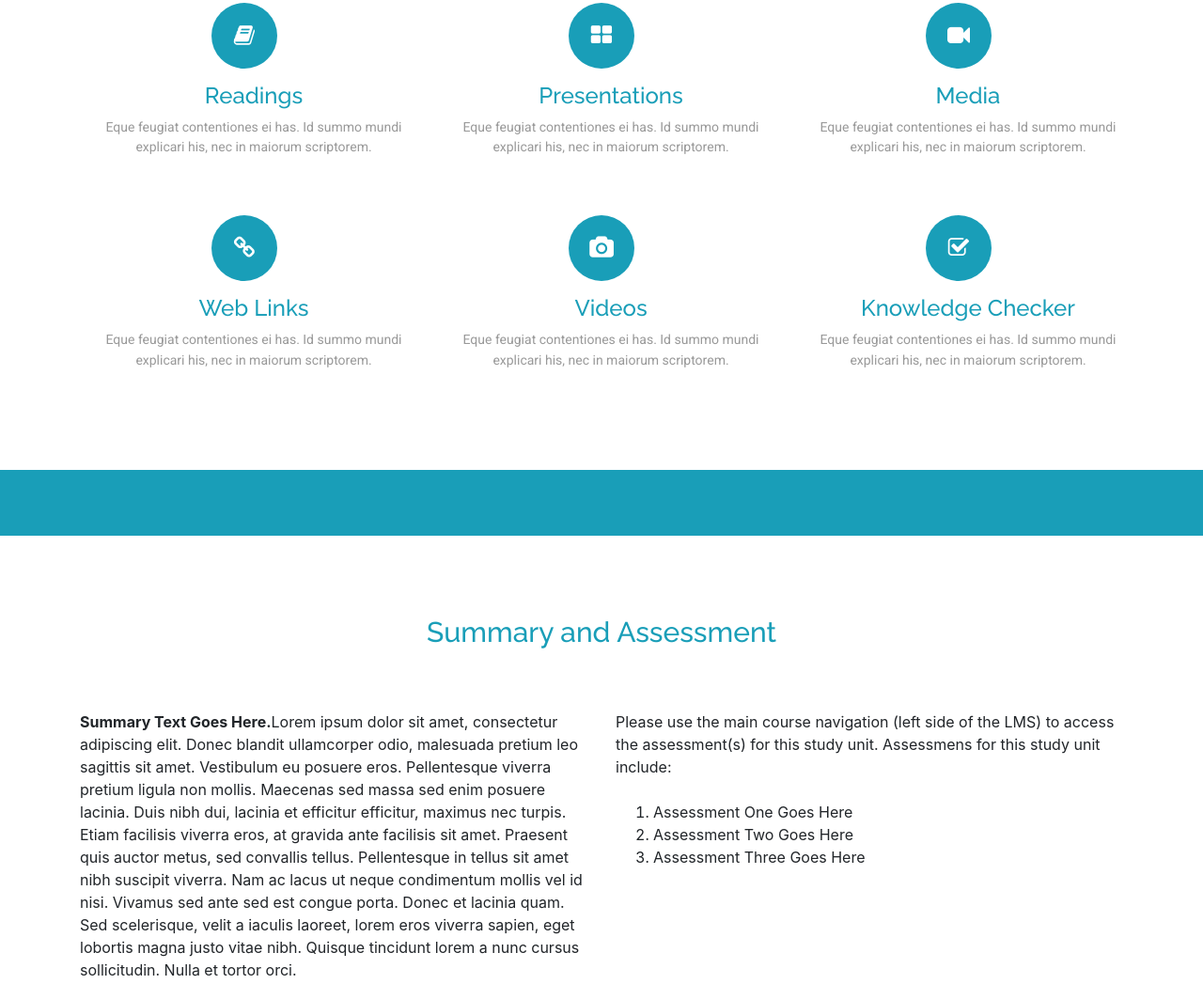
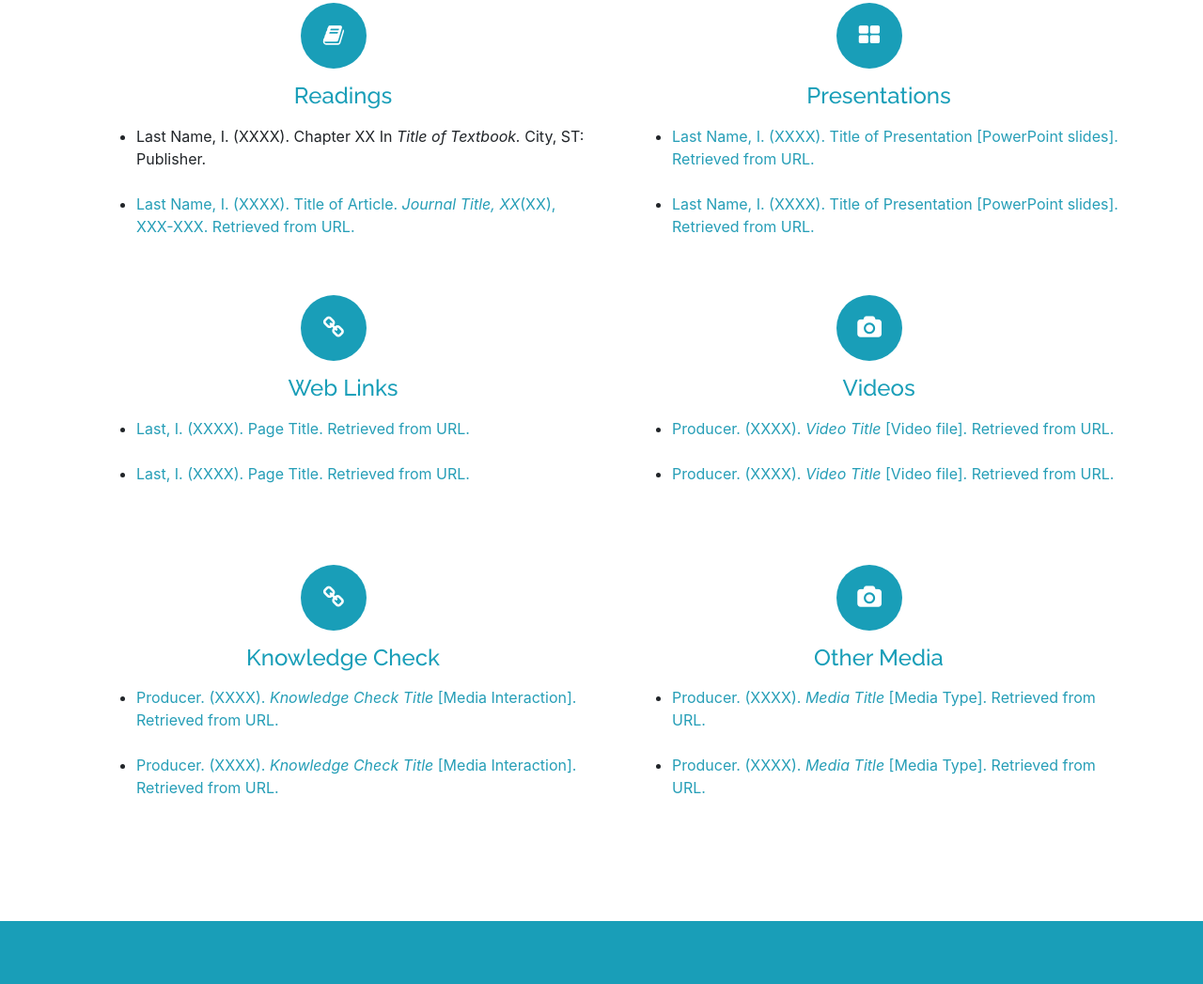
Before and after one commit to edwinmerced/WUMT, a plain HTML site: page index.html in a window 1280 px wide. Shown: the part 1712-2759 px from the top of the page at 94% size. Drawn offline with Linux system fonts and the light colour scheme.

Commit message:
Add files via upload

```diff
--- a/index.html
+++ b/index.html
@@ -43,6 +43,20 @@
     Author: BootstrapMade.com
     Author URL: https://bootstrapmade.com
   ======================================================= -->
+
+    <style>
+
+        a{
+            color: #269eb7;
+
+        }
+
+        a:hover{
+          color:cadetblue;
+text-decoration:underline;
+
+}
+    </style>
 </head>
 
 <body>
@@ -89,11 +103,11 @@
 
       <div class="col-md-12">
         <h1>
-            Week/Module/Unit 1
+            Week 1
           </h1>
 
         <p class="tagline">
-          Tagline for week/module/unit theme goes here
+          Week 1 Title Goes Here
         </p>
 
 
@@ -120,11 +134,11 @@
     <div class="container">
 
          <h2 class="text-center">
-          Study Unit Introduction
+        Week 1 Introduction
         </h2>
 
         <div class="row">
-         <div class="col-md-6"><strong>Introductory Lead-In Text Goes Here.</strong> Lorem ipsum dolor sit amet, consectetur adipiscing elit. Donec blandit ullamcorper odio, malesuada pretium leo sagittis sit amet. Vestibulum eu posuere eros. Pellentesque viverra pretium ligula non mollis. Maecenas sed massa sed enim posuere lacinia. Duis nibh dui, lacinia et efficitur efficitur, maximus nec turpis. Etiam facilisis viverra eros, at gravida ante facilisis sit amet. Praesent quis auctor metus, sed convallis tellus. Pellentesque in tellus sit amet nibh suscipit viverra. Nam ac lacus ut neque condimentum mollis vel id nisi. Vivamus sed ante sed est congue porta. Donec et lacinia quam. Sed scelerisque, velit a iaculis laoreet, lorem eros viverra sapien, eget lobortis magna justo vitae nibh. Quisque tincidunt lorem a nunc cursus sollicitudin. Nulla et tortor orci.</div>
+         <div class="col-md-6"><strong>Introductory Lead-In Text Goes Here. </strong>Lorem ipsum dolor sit amet, consectetur adipiscing elit. Donec blandit ullamcorper odio, malesuada pretium leo sagittis sit amet. Vestibulum eu posuere eros. Pellentesque viverra pretium ligula non mollis. Maecenas sed massa sed enim posuere lacinia. Duis nibh dui, lacinia et efficitur efficitur, maximus nec turpis. Etiam facilisis viverra eros, at gravida ante facilisis sit amet. Praesent quis auctor metus, sed convallis tellus. Pellentesque in tellus sit amet nibh suscipit viverra. Nam ac lacus ut neque condimentum mollis vel id nisi. Vivamus sed ante sed est congue porta. Donec et lacinia quam. Sed scelerisque, velit a iaculis laoreet, lorem eros viverra sapien, eget lobortis magna justo vitae nibh. Quisque tincidunt lorem a nunc cursus sollicitudin. Nulla et tortor orci.</div>
          <div class="col-md-6">Upon completion of this unit of study you wil be able to:<br><ol><br>
              <li>Learning Outcome One Goes Here</li>
              <li>Learning Outcome Two Goes Here</li>
@@ -156,7 +170,12 @@
         </h2>
 
       <div class="row">
-        <div class="feature-col col-lg-4 col-xs-12">
+        <div class="feature-col col-lg-6 col-xs-12">
+
+
+
+
+
           <div class="card card-block text-center">
             <div>
               <div class="feature-icon">
@@ -169,14 +188,17 @@
                   Readings
                 </h3>
 
-              <p>
-                Eque feugiat contentiones ei has. Id summo mundi explicari his, nec in maiorum scriptorem.
+              <p class="text-left">
+                  <ul class="text-left">
+                <li>Last Name, I. (XXXX). Chapter XX In <em>Title of Textbook.</em> City, ST: Publisher.</li><br>
+                <li><a href="#">Last Name, I. (XXXX). Title of Article. <em>Journal Title, XX</em>(XX), XXX-XXX. Retrieved from URL.</a></li>
+
               </p>
             </div>
           </div>
         </div>
 
-        <div class="feature-col col-lg-4 col-xs-12">
+        <div class="feature-col col-lg-6 col-xs-12">
           <div class="card card-block text-center">
             <div>
               <div class="feature-icon">
@@ -189,36 +211,21 @@
                   Presentations
                 </h3>
 
-              <p>
-                Eque feugiat contentiones ei has. Id summo mundi explicari his, nec in maiorum scriptorem.
+              <p class="text-left">
+                  <ul class="text-left">
+                      <li><a href="#">Last Name, I. (XXXX). Title of Presentation [PowerPoint slides]. Retrieved from URL.</a></li><br>
+                      <li><a href="#">Last Name, I. (XXXX). Title of Presentation [PowerPoint slides]. Retrieved from URL.</a></li>
+                </ul>
               </p>
             </div>
           </div>
         </div>
 
-        <div class="feature-col col-lg-4 col-xs-12">
-          <div class="card card-block text-center">
-            <div>
-              <div class="feature-icon">
-                <span class="fa fa-video-camera"></span>
-              </div>
-            </div>
 
-            <div>
-              <h3>
-                  Media
-                </h3>
-
-              <p>
-                Eque feugiat contentiones ei has. Id summo mundi explicari his, nec in maiorum scriptorem.
-              </p>
-            </div>
-          </div>
-        </div>
       </div>
 
       <div class="row">
-        <div class="feature-col col-lg-4 col-xs-12">
+        <div class="feature-col col-lg-6 col-xs-12">
           <div class="card card-block text-center">
             <div>
               <div class="feature-icon">
@@ -231,8 +238,11 @@
                   Web Links
                 </h3>
 
-              <p>
-                Eque feugiat contentiones ei has. Id summo mundi explicari his, nec in maiorum scriptorem.
+                <p class="text-left">
+                  <ul class="text-left">
+                      <li><a href="#">Last, I. (XXXX). Page Title. Retrieved from URL.</a></li><br>
+                      <li><a href="#">Last, I. (XXXX). Page Title. Retrieved from URL.</a></li><br>
+                </ul>
               </p>
             </div>
           </div>
@@ -241,7 +251,7 @@
 
 
 
-        <div class="feature-col col-lg-4 col-xs-12">
+        <div class="feature-col col-lg-6 col-xs-12">
           <div class="card card-block text-center">
             <div>
               <div class="feature-icon">
@@ -254,32 +264,66 @@
                   Videos
                 </h3>
 
-              <p>
-                Eque feugiat contentiones ei has. Id summo mundi explicari his, nec in maiorum scriptorem.
+                <p class="text-left">
+                  <ul class="text-left">
+                      <li><a href="#">Producer. (XXXX). <em>Video Title</em> [Video file]. Retrieved from URL.</a></li><br>
+                      <li><a href="#">Producer. (XXXX). <em>Video Title</em> [Video file]. Retrieved from URL.</a></li><br>
+                </ul>
               </p>
             </div>
           </div>
         </div>
 
-        <div class="feature-col col-lg-4 col-xs-12">
+
+          <div class="feature-col col-lg-6 col-xs-12">
           <div class="card card-block text-center">
             <div>
               <div class="feature-icon">
-                <span class="fa fa-check-square-o"></span>
+                <span class="fa fa-link"></span>
               </div>
             </div>
 
             <div>
               <h3>
-                  Knowledge Checker
+                 Knowledge Check
                 </h3>
 
-              <p>
-                Eque feugiat contentiones ei has. Id summo mundi explicari his, nec in maiorum scriptorem.
+               <p class="text-left">
+                  <ul class="text-left">
+                      <li><a href="#">Producer. (XXXX). <em>Knowledge Check Title</em> [Media Interaction]. Retrieved from URL.</a></li><br>
+                      <li><a href="#">Producer. (XXXX). <em>Knowledge Check Title</em> [Media Interaction]. Retrieved from URL.</a></li><br>
+                </ul>
               </p>
             </div>
           </div>
         </div>
+
+
+
+
+        <div class="feature-col col-lg-6 col-xs-12">
+          <div class="card card-block text-center">
+            <div>
+              <div class="feature-icon">
+                <span class="fa fa-camera"></span>
+              </div>
+            </div>
+
+            <div>
+              <h3>
+                  Other Media
+                </h3>
+
+              <p class="text-left">
+                  <ul class="text-left">
+                      <li><a href="#">Producer. (XXXX). <em>Media Title</em> [Media Type]. Retrieved from URL.</a></li><br>
+                      <li><a href="#">Producer. (XXXX). <em>Media Title</em> [Media Type]. Retrieved from URL.</a></li><br>
+                </ul>
+              </p>
+            </div>
+          </div>
+        </div>
+
       </div>
     </div>
   </section>
@@ -300,7 +344,7 @@
         </h2>
 
         <div class="row">
-         <div class="col-md-6"><strong>Summary Text Goes Here.</strong>Lorem ipsum dolor sit amet, consectetur adipiscing elit. Donec blandit ullamcorper odio, malesuada pretium leo sagittis sit amet. Vestibulum eu posuere eros. Pellentesque viverra pretium ligula non mollis. Maecenas sed massa sed enim posuere lacinia. Duis nibh dui, lacinia et efficitur efficitur, maximus nec turpis. Etiam facilisis viverra eros, at gravida ante facilisis sit amet. Praesent quis auctor metus, sed convallis tellus. Pellentesque in tellus sit amet nibh suscipit viverra. Nam ac lacus ut neque condimentum mollis vel id nisi. Vivamus sed ante sed est congue porta. Donec et lacinia quam. Sed scelerisque, velit a iaculis laoreet, lorem eros viverra sapien, eget lobortis magna justo vitae nibh. Quisque tincidunt lorem a nunc cursus sollicitudin. Nulla et tortor orci.</div>
+         <div class="col-md-6"><strong>Summary Text Goes Here. </strong>Lorem ipsum dolor sit amet, consectetur adipiscing elit. Donec blandit ullamcorper odio, malesuada pretium leo sagittis sit amet. Vestibulum eu posuere eros. Pellentesque viverra pretium ligula non mollis. Maecenas sed massa sed enim posuere lacinia. Duis nibh dui, lacinia et efficitur efficitur, maximus nec turpis. Etiam facilisis viverra eros, at gravida ante facilisis sit amet. Praesent quis auctor metus, sed convallis tellus. Pellentesque in tellus sit amet nibh suscipit viverra. Nam ac lacus ut neque condimentum mollis vel id nisi. Vivamus sed ante sed est congue porta. Donec et lacinia quam. Sed scelerisque, velit a iaculis laoreet, lorem eros viverra sapien, eget lobortis magna justo vitae nibh. Quisque tincidunt lorem a nunc cursus sollicitudin. Nulla et tortor orci.</div>
          <div class="col-md-6">Please use the main course navigation (left side of the LMS) to access the assessment(s) for this study unit. Assessmens for this study unit include:
             <br>
              <ol><br>
```
